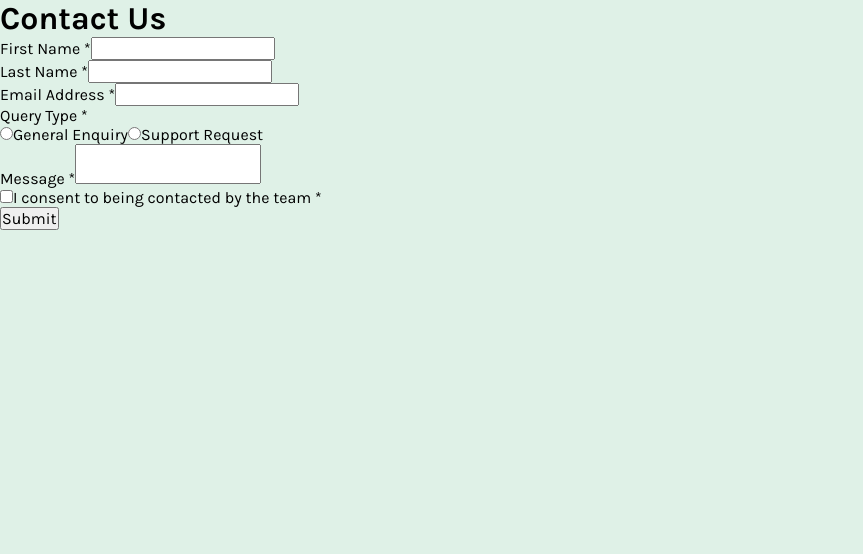
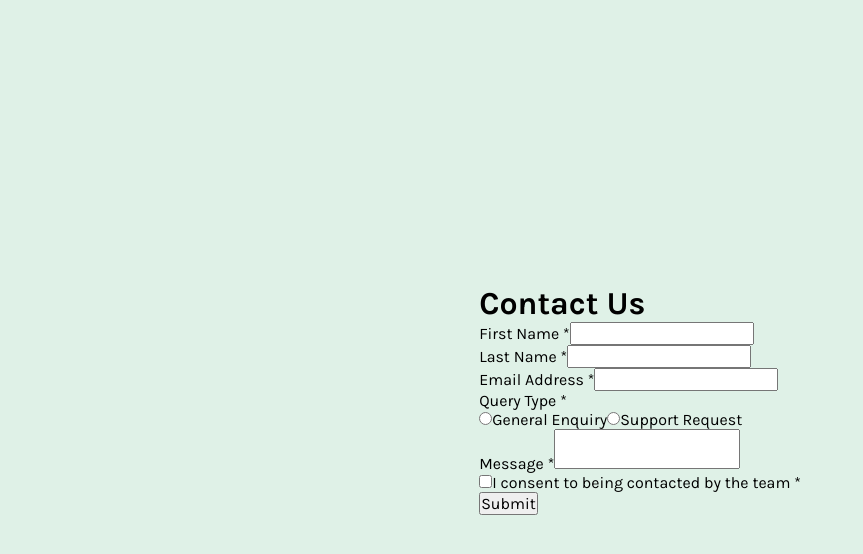
Before and after one commit to hectorlil48/frontendMentor-contact-form, a React (Vite) app: page / in a window 1280 px wide. Shown: the top 554 px of the page, without its empty margins (0-863 px from the left). Built offline with nearby package versions, Linux system fonts and the light colour scheme.

Commit message:
Imported stylesheet in ContactForm, centered the form and changed the empty brackets into a main tag inside the app.tsx. '

```diff
--- a/src/App.tsx
+++ b/src/App.tsx
@@ -2,9 +2,9 @@ import ContactForm from "./components/ContactForm";
 
 function App() {
   return (
-    <>
+    <main>
       <ContactForm />
-    </>
+    </main>
   );
 }
 
--- a/src/components/ContactForm.tsx
+++ b/src/components/ContactForm.tsx
@@ -1,4 +1,5 @@
 import { useState } from "react";
+import "./ContactForm.css";
 
 type FormData = {
   firstName: string;
--- a/src/index.css
+++ b/src/index.css
@@ -36,6 +36,10 @@ body {
   font-size: var(--fs-md);
   font-weight: var(--fw-regular);
   background-color: var(--green-200);
+  display: flex;
+  flex-direction: column;
+  align-items: center;
+  justify-content: center;
 }
 
 input,
```
